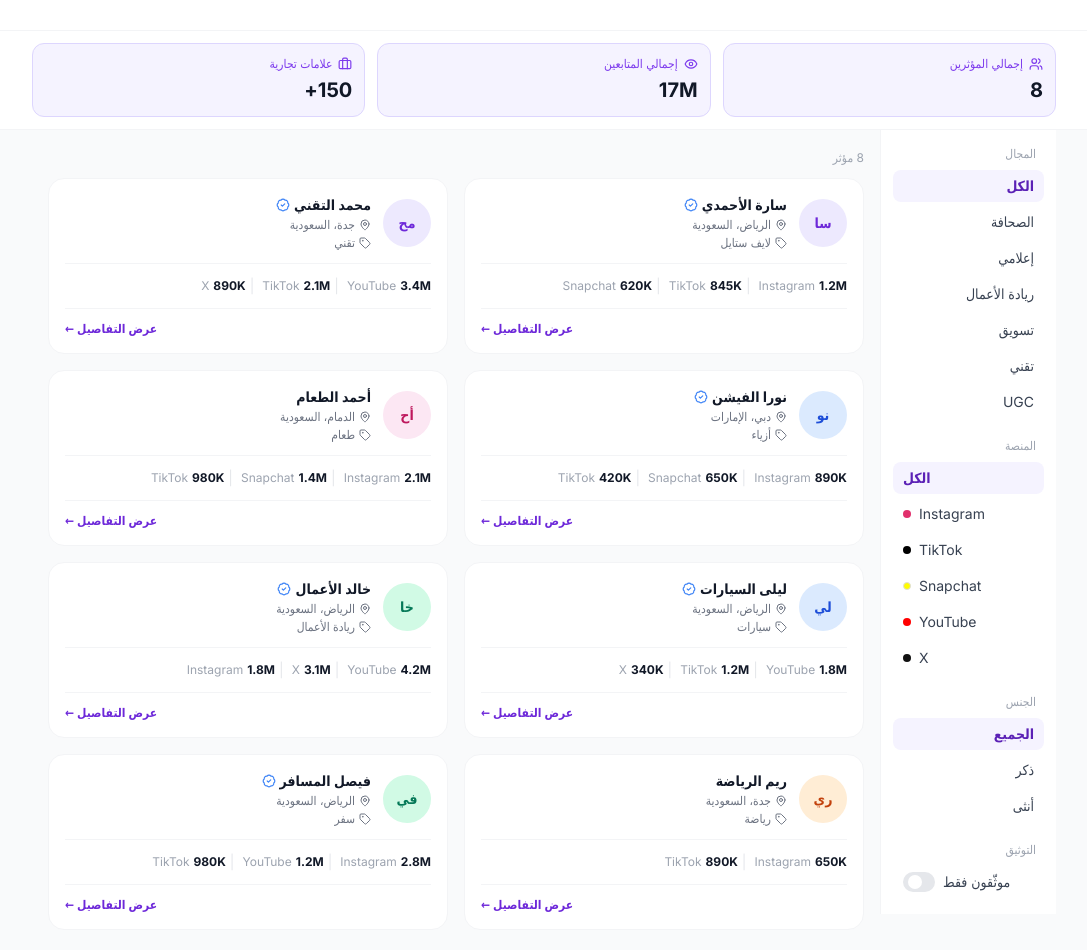
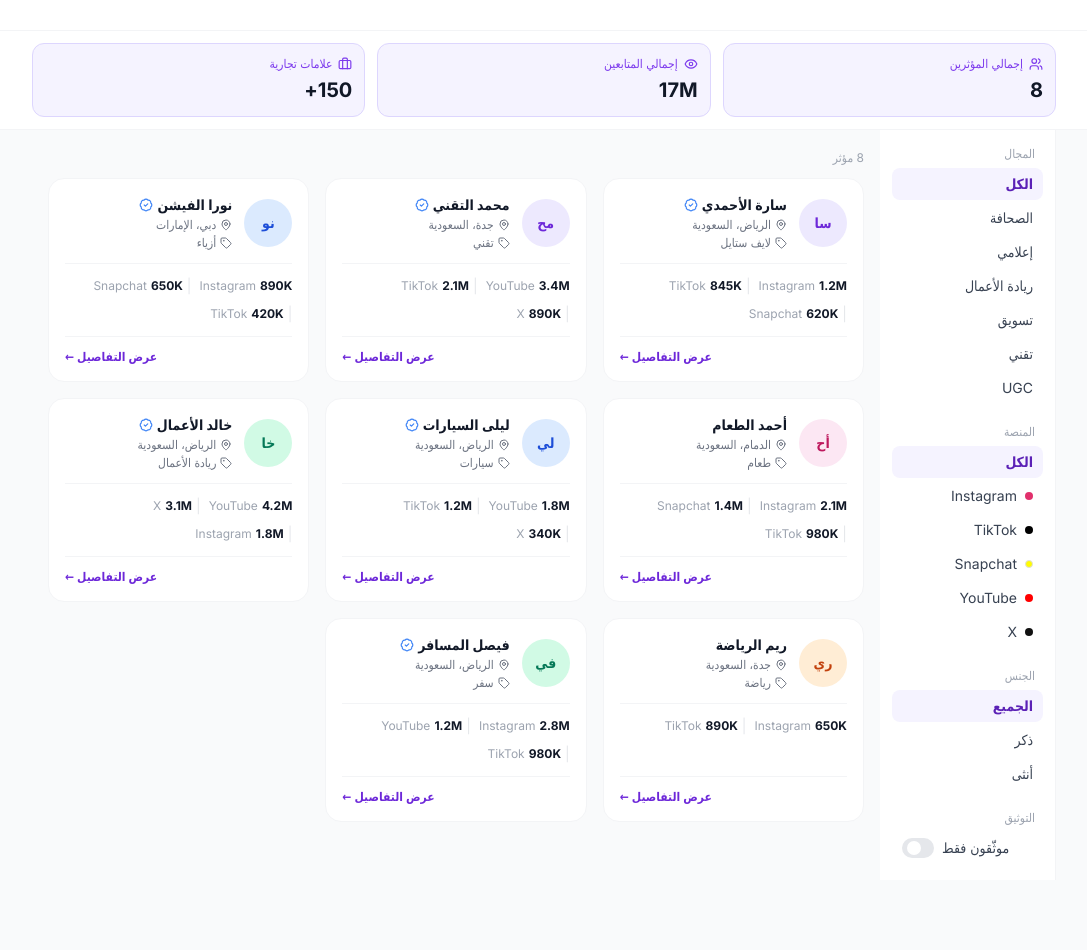
Before and after one commit to turkifirstmover-oss/influencex, a Next.js app: page /ar in a window 1280 px wide. Shown: the part 220-1170 px from the top of the page, without its empty margins (96-1183 px from the left). After the commit the page ends 1100 px from the top, so only its background shows below. Built offline with nearby package versions, Linux system fonts and the light colour scheme; no server answers.

Commit message:
Update page.tsx

```diff
--- a/src/app/[locale]/page.tsx
+++ b/src/app/[locale]/page.tsx
@@ -127,9 +127,9 @@ export default function HomePage({ params }: { params: { locale: string } }) {
       <div className={cn('border-b px-4 py-3', dark ? 'bg-[#111] border-[#2a2a2a]' : 'bg-white border-gray-100')}>
         <div className="max-w-5xl mx-auto grid grid-cols-3 gap-3">
           {[
-            { icon: Users,    label: isAr ? 'إجمالي المؤثرين' : 'Influencers', value: influencers.length.toString() },
-            { icon: Eye,      label: isAr ? 'إجمالي المتابعين' : 'Followers',  value: formatNumber(totalFollowers) },
-            { icon: Briefcase,label: isAr ? 'علامات تجارية' : 'Brands',        value: '150+' },
+            { icon: Users,     label: isAr ? 'إجمالي المؤثرين' : 'Influencers', value: influencers.length.toString() },
+            { icon: Eye,       label: isAr ? 'إجمالي المتابعين' : 'Followers',  value: formatNumber(totalFollowers) },
+            { icon: Briefcase, label: isAr ? 'علامات تجارية' : 'Brands',        value: '150+' },
           ].map(({ icon: Icon, label, value }) => (
             <div key={label} className={cn('rounded-xl p-3 border', dark ? 'bg-[#1a1a1a] border-[#2a2a2a]' : 'bg-violet-50 border-violet-200')}>
               <div className={cn('flex items-center gap-1.5 text-xs mb-1', dark ? 'text-gray-500' : 'text-violet-600')}>
@@ -141,28 +141,27 @@ export default function HomePage({ params }: { params: { locale: string } }) {
         </div>
       </div>
 
-      {/* BODY: سايدبار + بطاقات */}
-      <div className="max-w-5xl mx-auto flex gap-0">
+      {/* BODY */}
+      <div className="max-w-5xl mx-auto flex">
 
-        {/* SIDEBAR FILTERS */}
-        <aside className={cn('w-44 flex-shrink-0 border-l sticky top-14 self-start h-fit py-4 px-3 flex flex-col gap-5', dark ? 'bg-[#111] border-[#2a2a2a]' : 'bg-white border-gray-100')}>
+        {/* SIDEBAR */}
+        <aside className={cn('w-44 flex-shrink-0 border-r sticky top-14 self-start h-fit py-4 px-3 flex flex-col gap-5', dark ? 'bg-[#111] border-[#2a2a2a]' : 'bg-white border-gray-100')}>
 
-          {/* مسح الكل */}
           {(niche !== 'all' || platform !== 'all' || gender !== 'all' || verified) && (
             <button onClick={() => { setNiche('all'); setPlatform('all'); setGender('all'); setVerified(false) }}
-              className="text-xs text-red-500 flex items-center gap-1">
-              <X className="w-3 h-3" /> {isAr ? 'مسح الكل' : 'Clear'}
+              className="text-xs text-red-500 flex items-center gap-1 justify-end">
+              {isAr ? 'مسح الكل' : 'Clear'} <X className="w-3 h-3" />
             </button>
           )}
 
           {/* المجال */}
-          <div className="flex flex-col gap-1">
-            <span className={cn('text-xs font-medium px-2 mb-1', dark ? 'text-gray-500' : 'text-gray-400')}>
+          <div className="flex flex-col gap-0.5">
+            <span className={cn('text-xs font-medium px-2 mb-1 text-right', dark ? 'text-gray-500' : 'text-gray-400')}>
               {isAr ? 'المجال' : 'Niche'}
             </span>
             {NICHES.map(n => (
               <button key={n.value} onClick={() => setNiche(n.value)}
-                className={cn('text-right text-sm px-2.5 py-1.5 rounded-lg transition-colors',
+                className={cn('text-right text-sm px-2.5 py-1.5 rounded-lg transition-colors w-full',
                   niche === n.value
                     ? 'bg-violet-50 text-violet-800 font-semibold'
                     : dark ? 'text-gray-400 hover:text-gray-200' : 'text-gray-700 hover:bg-gray-50')}>
@@ -172,33 +171,33 @@ export default function HomePage({ params }: { params: { locale: string } }) {
           </div>
 
           {/* المنصة */}
-          <div className="flex flex-col gap-1">
-            <span className={cn('text-xs font-medium px-2 mb-1', dark ? 'text-gray-500' : 'text-gray-400')}>
+          <div className="flex flex-col gap-0.5">
+            <span className={cn('text-xs font-medium px-2 mb-1 text-right', dark ? 'text-gray-500' : 'text-gray-400')}>
               {isAr ? 'المنصة' : 'Platform'}
             </span>
             {PLATFORMS.map(p => (
               <button key={p.value} onClick={() => setPlatform(p.value)}
-                className={cn('flex items-center justify-end gap-2 text-sm px-2.5 py-1.5 rounded-lg transition-colors w-full',
+                className={cn('flex items-center gap-2 text-sm px-2.5 py-1.5 rounded-lg transition-colors w-full',
                   platform === p.value
                     ? 'bg-violet-50 text-violet-800 font-semibold'
                     : dark ? 'text-gray-400 hover:text-gray-200' : 'text-gray-700 hover:bg-gray-50')}>
-                <span>{p.label}</span>
                 {p.color && (
                   <span className="w-2 h-2 rounded-full flex-shrink-0"
                     style={{ background: p.color, border: p.value === 'snapchat' ? '1px solid #ddd' : 'none' }} />
                 )}
+                <span className="flex-1 text-right">{p.label}</span>
               </button>
             ))}
           </div>
 
           {/* الجنس */}
-          <div className="flex flex-col gap-1">
-            <span className={cn('text-xs font-medium px-2 mb-1', dark ? 'text-gray-500' : 'text-gray-400')}>
+          <div className="flex flex-col gap-0.5">
+            <span className={cn('text-xs font-medium px-2 mb-1 text-right', dark ? 'text-gray-500' : 'text-gray-400')}>
               {isAr ? 'الجنس' : 'Gender'}
             </span>
             {(['all','male','female'] as const).map(g => (
               <button key={g} onClick={() => setGender(g)}
-                className={cn('text-right text-sm px-2.5 py-1.5 rounded-lg transition-colors',
+                className={cn('text-right text-sm px-2.5 py-1.5 rounded-lg transition-colors w-full',
                   gender === g
                     ? 'bg-violet-50 text-violet-800 font-semibold'
                     : dark ? 'text-gray-400 hover:text-gray-200' : 'text-gray-700 hover:bg-gray-50')}>
@@ -208,8 +207,8 @@ export default function HomePage({ params }: { params: { locale: string } }) {
           </div>
 
           {/* التوثيق */}
-          <div className="flex flex-col gap-1">
-            <span className={cn('text-xs font-medium px-2 mb-1', dark ? 'text-gray-500' : 'text-gray-400')}>
+          <div className="flex flex-col gap-0.5">
+            <span className={cn('text-xs font-medium px-2 mb-1 text-right', dark ? 'text-gray-500' : 'text-gray-400')}>
               {isAr ? 'التوثيق' : 'Verified'}
             </span>
             <label className="flex items-center justify-end gap-2 px-2.5 py-1.5 cursor-pointer" onClick={() => setVerified(v => !v)}>
@@ -229,8 +228,8 @@ export default function HomePage({ params }: { params: { locale: string } }) {
           </div>
 
           {loading ? (
-            <div className="grid grid-cols-1 sm:grid-cols-2 gap-4">
-              {Array.from({length: 4}).map((_, i) => (
+            <div className="grid grid-cols-1 sm:grid-cols-2 lg:grid-cols-3 gap-4">
+              {Array.from({length: 6}).map((_, i) => (
                 <div key={i} className={cn('rounded-2xl border p-4 h-48 animate-pulse', dark ? 'bg-[#111] border-[#2a2a2a]' : 'bg-white border-gray-100')} />
               ))}
             </div>
@@ -240,7 +239,7 @@ export default function HomePage({ params }: { params: { locale: string } }) {
               <p className="text-sm">{isAr ? 'لا توجد نتائج' : 'No results'}</p>
             </div>
           ) : (
-            <div className="grid grid-cols-1 sm:grid-cols-2 gap-4">
+            <div className="grid grid-cols-1 sm:grid-cols-2 lg:grid-cols-3 gap-4">
               {filtered.map(inf => {
                 const av = getAvColor(inf.full_name)
                 const hasSocials = (inf.social_accounts ?? []).length > 0
```
